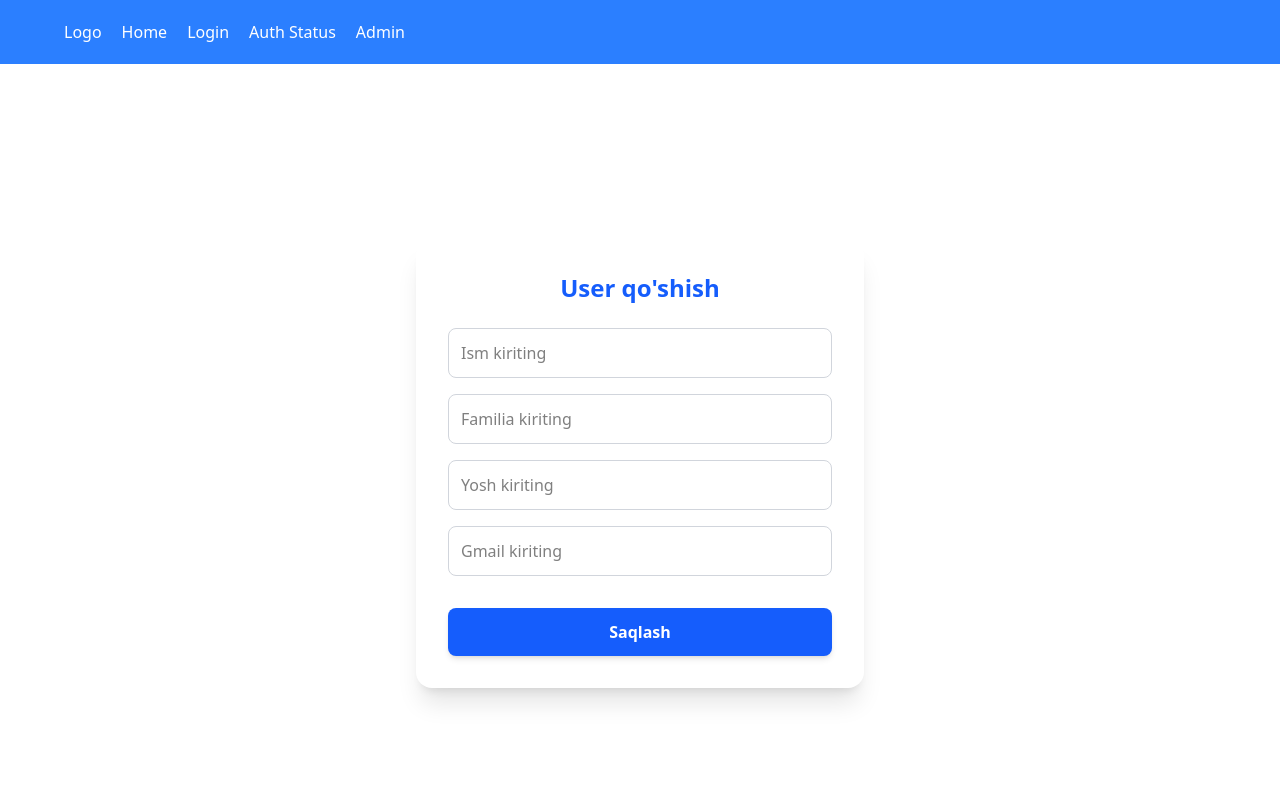
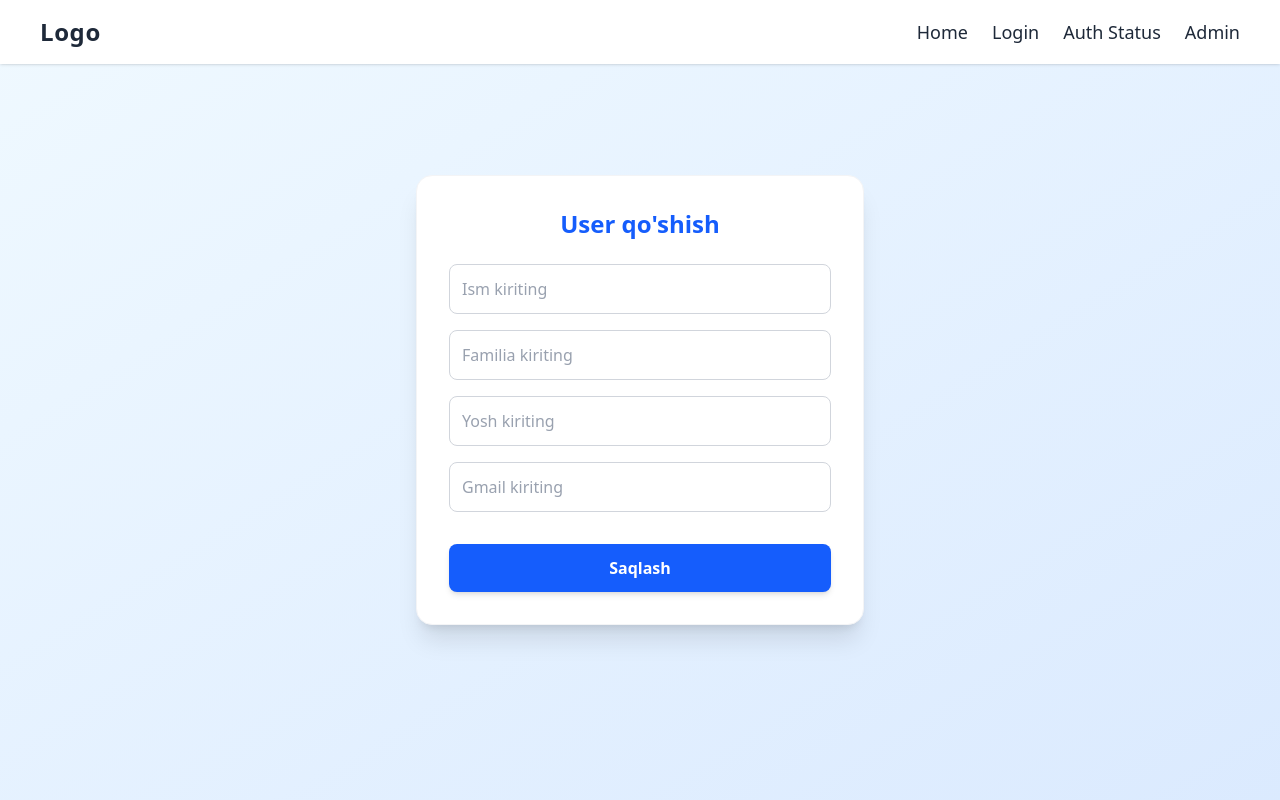
Before and after one commit to Students-demo-projects/react-ts-lesson, a React (Vite) app: page /Admin in a window 1280 px wide. Shown: the top 800 px of the page. Built offline with nearby package versions, Linux system fonts and the light colour scheme.

Commit message:
Navbar va Adminga darkmode style qo'shildi

```diff
--- a/package.json
+++ b/package.json
@@ -12,6 +12,7 @@
   "dependencies": {
     "@reduxjs/toolkit": "^2.9.2",
     "@tailwindcss/vite": "^4.1.16",
+    "lucide-react": "^0.552.0",
     "react": "^19.1.1",
     "react-dom": "^19.1.1",
     "react-icons": "^5.5.0",
--- a/src/components/Header.tsx
+++ b/src/components/Header.tsx
@@ -1,16 +1,46 @@
-import { NavLink } from "react-router-dom"
-
+import { NavLink } from "react-router-dom";
 
 function Header() {
   return (
-    <nav className="flex items-center px-16 py-5 bg-blue-500 text-white gap-5">
-      <h1>Logo</h1>
-      <NavLink to={"/"}>Home</NavLink>
-      <NavLink to={"/login"}>Login</NavLink>
-      <NavLink to={"/status"}>Auth Status</NavLink>
-      <NavLink to={"/Admin"}>Admin</NavLink>
+    <nav
+      className="
+        fixed top-0 left-0 w-full z-50
+        flex items-center justify-between px-10 py-4
+        bg-white text-gray-800 shadow-sm
+        dark:bg-gray-900 dark:text-gray-100
+        transition-colors duration-300
+      "
+    >
+      <h1 className="text-2xl font-bold tracking-wide">Logo</h1>
+
+      <div className="flex gap-6 text-lg">
+        <NavLink
+          to="/"
+          className="hover:text-blue-600 dark:hover:text-blue-400 transition-colors"
+        >
+          Home
+        </NavLink>
+        <NavLink
+          to="/login"
+          className="hover:text-blue-600 dark:hover:text-blue-400 transition-colors"
+        >
+          Login
+        </NavLink>
+        <NavLink
+          to="/status"
+          className="hover:text-blue-600 dark:hover:text-blue-400 transition-colors"
+        >
+          Auth Status
+        </NavLink>
+        <NavLink
+          to="/Admin"
+          className="hover:text-blue-600 dark:hover:text-blue-400 transition-colors"
+        >
+          Admin
+        </NavLink>
+      </div>
     </nav>
-  )
+  );
 }
 
-export default Header
+export default Header;
--- a/src/pages/admin/Admin.tsx
+++ b/src/pages/admin/Admin.tsx
@@ -1,8 +1,22 @@
 const Admin = () => {
   return (
-    <div className="min-h-screen flex items-center justify-center from-sky-50 to-blue-100 p-4">
-      <div className="bg-white shadow-xl rounded-2xl p-8 w-full max-w-md">
-        <h1 className="text-2xl font-bold text-center text-blue-600 mb-6">
+    <div className="
+      min-h-screen flex items-center justify-center
+      bg-gradient-to-br from-sky-50 to-blue-100
+      dark:from-gray-900 dark:to-gray-800
+      transition-colors duration-500 p-4
+    ">
+      <div className="
+        bg-white dark:bg-gray-900
+        shadow-xl dark:shadow-[0_0_25px_rgba(0,0,0,0.4)]
+        rounded-2xl p-8 w-full max-w-md
+        border border-gray-100 dark:border-gray-700
+        transition-colors duration-500
+      ">
+        <h1 className="
+          text-2xl font-bold text-center
+          text-blue-600 dark:text-blue-400 mb-6
+        ">
           User qo'shish
         </h1>
 
@@ -11,30 +25,68 @@ const Admin = () => {
             name="ism"
             type="text"
             placeholder="Ism kiriting"
-            className="border border-gray-300 rounded-lg p-3 focus:outline-none focus:ring-2 focus:ring-blue-400 transition"
+            className="
+              border border-gray-300 dark:border-gray-600
+              bg-white dark:bg-gray-800
+              text-gray-900 dark:text-gray-100
+              rounded-lg p-3
+              focus:outline-none focus:ring-2 focus:ring-blue-400
+              transition duration-300
+              placeholder:text-gray-400 dark:placeholder:text-gray-500
+            "
           />
           <input
             name="familia"
             type="text"
             placeholder="Familia kiriting"
-            className="border border-gray-300 rounded-lg p-3 focus:outline-none focus:ring-2 focus:ring-blue-400 transition"
+            className="
+              border border-gray-300 dark:border-gray-600
+              bg-white dark:bg-gray-800
+              text-gray-900 dark:text-gray-100
+              rounded-lg p-3
+              focus:outline-none focus:ring-2 focus:ring-blue-400
+              transition duration-300
+              placeholder:text-gray-400 dark:placeholder:text-gray-500
+            "
           />
           <input
             name="yosh"
             type="number"
             placeholder="Yosh kiriting"
-            className="border border-gray-300 rounded-lg p-3 focus:outline-none focus:ring-2 focus:ring-blue-400 transition"
+            className="
+              border border-gray-300 dark:border-gray-600
+              bg-white dark:bg-gray-800
+              text-gray-900 dark:text-gray-100
+              rounded-lg p-3
+              focus:outline-none focus:ring-2 focus:ring-blue-400
+              transition duration-300
+              placeholder:text-gray-400 dark:placeholder:text-gray-500
+            "
           />
           <input
             name="gmail"
             type="email"
             placeholder="Gmail kiriting"
-            className="border border-gray-300 rounded-lg p-3 focus:outline-none focus:ring-2 focus:ring-blue-400 transition"
+            className="
+              border border-gray-300 dark:border-gray-600
+              bg-white dark:bg-gray-800
+              text-gray-900 dark:text-gray-100
+              rounded-lg p-3
+              focus:outline-none focus:ring-2 focus:ring-blue-400
+              transition duration-300
+              placeholder:text-gray-400 dark:placeholder:text-gray-500
+            "
           />
 
           <button
             type="submit"
-            className="mt-4 bg-blue-600 hover:bg-blue-700 text-white font-semibold py-3 rounded-lg shadow-md transition"
+            className="
+              mt-4 bg-blue-600 hover:bg-blue-700
+              dark:bg-blue-500 dark:hover:bg-blue-600
+              text-white font-semibold py-3
+              rounded-lg shadow-md
+              transition duration-300
+            "
           >
             Saqlash
           </button>
```
Also changed, not shown: 1 other file (tests, documents, lock files or other folders).
